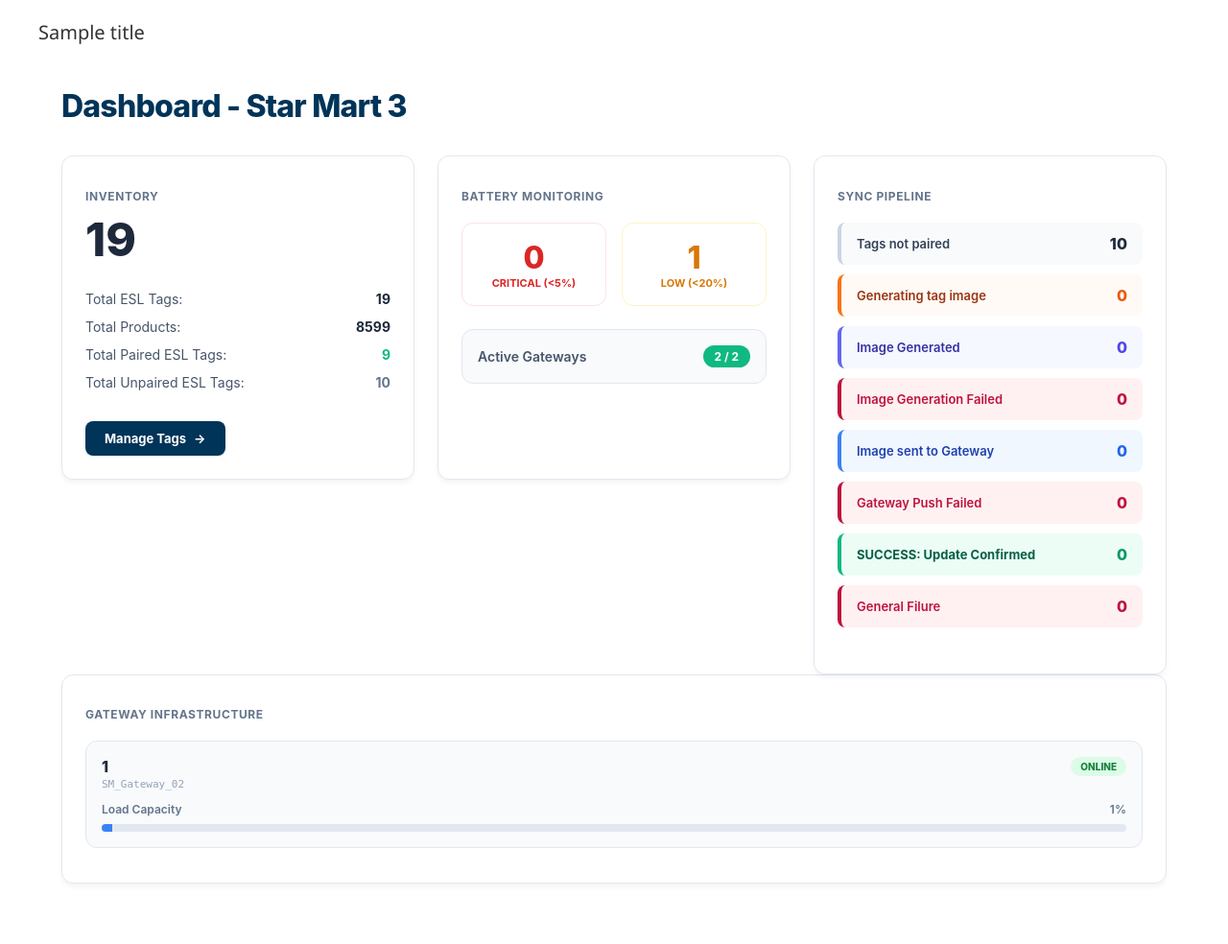
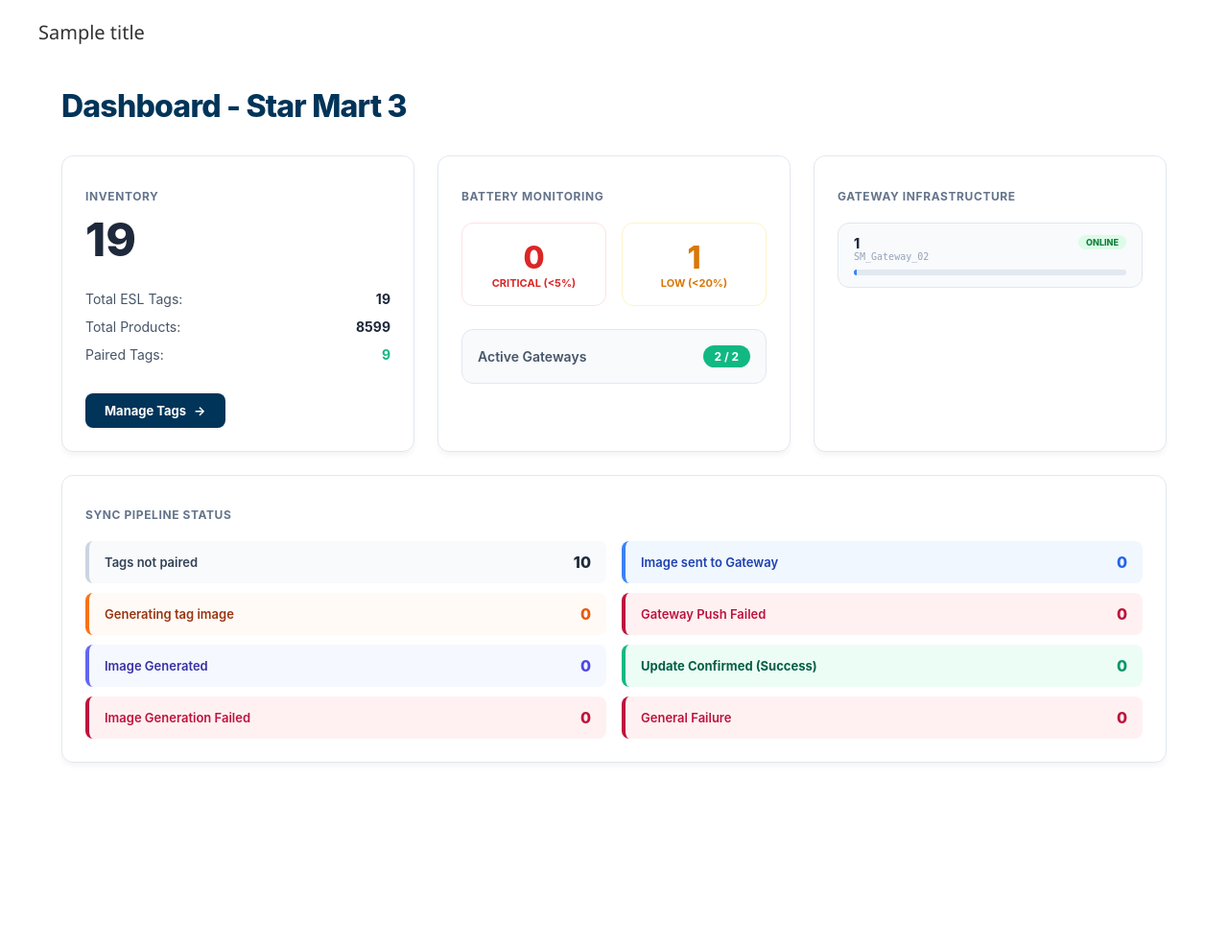
Before and after one commit to rkaredia/esl-cloud, a Django app: template templates/admin/dashboard.html in a window 1280 px wide. Shown: the part 111-1095 px from the top of the page at 96% size. After the commit the page ends 906 px from the top, so only its background shows below. Run offline with Django 5.2, Linux system fonts and the light colour scheme; the template is opened without the code that fills it: most values are stand-ins (such as "Sample title", 1, 10 or a date in 2020); parts of the project's set-up code (start-up, migrations or seed data) failed here and were passed over.

Commit message:
Added dashboard2

```diff
--- a/templates/admin/dashboard.html
+++ b/templates/admin/dashboard.html
@@ -7,7 +7,8 @@
         Dashboard - {{ request.active_store.name|default:"Star Mart 3" }}
     </h1>
 
-    <div class="dashboard-grid" style="display: grid; grid-template-columns: repeat(auto-fit, minmax(320px, 1fr)); gap: 24px;">
+    <!-- TOP ROW: THREE BOXES -->
+    <div class="dashboard-grid-top" style="display: grid; grid-template-columns: repeat(3, 1fr); gap: 24px; margin-bottom: 24px;">
 
         <!-- CARD 1: INVENTORY -->
         <div class="stat-card" style="background: white; padding: 24px; border-radius: 12px; border: 1px solid #e2e8f0; box-shadow: 0 4px 6px -1px rgba(0, 0, 0, 0.05);">
@@ -24,17 +25,13 @@
                     <strong style="color: #1e293b;">{{ product_count|default:8599 }}</strong>
                 </div>
                 <div style="display: flex; justify-content: space-between;">
-                    <span>Total Paired ESL Tags:</span>
+                    <span>Paired Tags:</span>
                     <strong style="color: #10b981;">{{ tags_with_products|default:9 }}</strong>
-                </div>
-                <div style="display: flex; justify-content: space-between;">
-                    <span>Total Unpaired ESL Tags:</span>
-                    <strong style="color: #64748b;">{{ sync_stats.idle|default:10 }}</strong>
                 </div>
             </div>
 
             <div style="margin-top: 32px;">
-                <a href="/admin/core/esltag/" style="font-weight: 700; font-size: 13px; color: white; text-decoration: none; display: inline-flex; align-items: center; background: #003459; padding: 10px 20px; border-radius: 8px; transition: background 0.2s;">
+                <a href="/admin/core/esltag/" style="font-weight: 700; font-size: 13px; color: white; text-decoration: none; display: inline-flex; align-items: center; background: #003459; padding: 10px 20px; border-radius: 8px;">
                     Manage Tags <span style="margin-left: 8px;">→</span>
                 </a>
             </div>
@@ -63,12 +60,33 @@
             </div>
         </div>
 
-        <!-- CARD 3: SYNC PIPELINE -->
-        <div class="stat-card" style="grid-row: span 2; background: white; padding: 24px; border-radius: 12px; border: 1px solid #e2e8f0; box-shadow: 0 4px 6px -1px rgba(0, 0, 0, 0.05);">
-            <h3 style="font-size: 12px; font-weight: 700; text-transform: uppercase; letter-spacing: 0.05em; color: #64748b; margin-bottom: 20px;">Sync Pipeline</h3>
+        <!-- CARD 3: GATEWAY INFRASTRUCTURE -->
+        <div class="stat-card" style="background: white; padding: 24px; border-radius: 12px; border: 1px solid #e2e8f0; box-shadow: 0 4px 6px -1px rgba(0, 0, 0, 0.05);">
+            <h3 style="font-size: 12px; font-weight: 700; text-transform: uppercase; letter-spacing: 0.05em; color: #64748b; margin-bottom: 20px;">Gateway Infrastructure</h3>
+            {% for gw in gateway_loads|slice:":2" %}
+            <div style="background: #f8fafc; padding: 12px 16px; border-radius: 12px; border: 1px solid #e2e8f0; margin-bottom: 12px;">
+                <div style="display:flex; justify-content: space-between; align-items: start; margin-bottom: 8px;">
+                    <div>
+                        <div style="font-size: 14px; font-weight: 800; color: #1e293b;">{{ gw.estation_id|default:"GW01" }}</div>
+                        <div style="font-size: 10px; color: #94a3b8; font-family: monospace;">{{ gw.gateway_mac|default:"SM_Gateway_02" }}</div>
+                    </div>
+                    <span style="font-size: 9px; padding: 2px 8px; border-radius: 20px; background: #dcfce7; color: #15803d; font-weight: 800;">ONLINE</span>
+                </div>
+                <div style="height: 6px; background: #e2e8f0; border-radius: 4px; overflow: hidden;">
+                    <div style="width: {{ gw.load_percent|default:5 }}%; background: #3b82f6; height: 100%;"></div>
+                </div>
+            </div>
+            {% endfor %}
+        </div>
+    </div>
 
-            <div style="display: flex; flex-direction: column; gap: 10px; margin-bottom: 24px;">
-                <!-- Pipeline Items -->
+    <!-- BOTTOM ROW: SYNC PIPELINE (2 COLUMN SPLIT) -->
+    <div class="stat-card" style="background: white; padding: 24px; border-radius: 12px; border: 1px solid #e2e8f0; box-shadow: 0 4px 6px -1px rgba(0, 0, 0, 0.05);">
+        <h3 style="font-size: 12px; font-weight: 700; text-transform: uppercase; letter-spacing: 0.05em; color: #64748b; margin-bottom: 20px;">Sync Pipeline Status</h3>
+
+        <div style="display: grid; grid-template-columns: 1fr 1fr; gap: 16px;">
+            <!-- Column 1 -->
+            <div style="display: flex; flex-direction: column; gap: 10px;">
                 <div style="display: flex; justify-content: space-between; align-items: center; padding: 12px 16px; background: #f8fafc; border-radius: 8px; border-left: 4px solid #cbd5e1;">
                     <span style="font-size: 13px; font-weight: 600; color: #334155;">Tags not paired</span>
                     <span style="font-weight: 800; color: #1e293b; font-size: 16px;">{{ sync_stats.idle|default:10 }}</span>
@@ -81,12 +99,14 @@
                     <span style="font-size: 13px; font-weight: 600; color: #3730a3;">Image Generated</span>
                     <span style="font-weight: 800; color: #4f46e5; font-size: 16px;">{{ sync_stats.ready|default:0 }}</span>
                 </div>
-
                 <div style="display: flex; justify-content: space-between; align-items: center; padding: 12px 16px; background: #fff1f2; border-radius: 8px; border-left: 4px solid #be123c;">
                     <span style="font-size: 13px; font-weight: 600; color: #be123c;">Image Generation Failed</span>
                     <span style="font-weight: 800; color: #be123c; font-size: 16px;">{{ sync_stats.gen_failed|default:0 }}</span>
                 </div>
+            </div>
 
+            <!-- Column 2 -->
+            <div style="display: flex; flex-direction: column; gap: 10px;">
                 <div style="display: flex; justify-content: space-between; align-items: center; padding: 12px 16px; background: #f0f7ff; border-radius: 8px; border-left: 4px solid #3b82f6;">
                     <span style="font-size: 13px; font-weight: 600; color: #1e40af;">Image sent to Gateway</span>
                     <span style="font-weight: 800; color: #2563eb; font-size: 16px;">{{ sync_stats.pushed|default:0 }}</span>
@@ -96,43 +116,15 @@
                     <span style="font-weight: 800; color: #be123c; font-size: 16px;">{{ sync_stats.push_failed|default:0 }}</span>
                 </div>
                 <div style="display: flex; justify-content: space-between; align-items: center; padding: 12px 16px; background: #ecfdf5; border-radius: 8px; border-left: 4px solid #10b981;">
-                    <span style="font-size: 13px; font-weight: 700; color: #065f46;">SUCCESS: Update Confirmed</span>
+                    <span style="font-size: 13px; font-weight: 700; color: #065f46;">Update Confirmed (Success)</span>
                     <span style="font-weight: 800; color: #059669; font-size: 16px;">{{ sync_stats.success|default:0 }}</span>
                 </div>
                 <div style="display: flex; justify-content: space-between; align-items: center; padding: 12px 16px; background: #fff1f2; border-radius: 8px; border-left: 4px solid #be123c;">
-                    <span style="font-size: 13px; font-weight: 600; color: #be123c;">General Filure</span>
+                    <span style="font-size: 13px; font-weight: 600; color: #be123c;">General Failure</span>
                     <span style="font-weight: 800; color: #be123c; font-size: 16px;">{{ sync_stats.failed|default:0 }}</span>
                 </div>
             </div>
-
-            </div>
         </div>
-
-        <!-- CARD 4: INFRASTRUCTURE -->
-        <div class="stat-card" style="background: white; padding: 24px; border-radius: 12px; border: 1px solid #e2e8f0; box-shadow: 0 4px 6px -1px rgba(0, 0, 0, 0.05);">
-            <h3 style="font-size: 12px; font-weight: 700; text-transform: uppercase; letter-spacing: 0.05em; color: #64748b; margin-bottom: 20px;">Gateway Infrastructure</h3>
-            {% for gw in gateway_loads|slice:":2" %}
-            <div style="background: #f8fafc; padding: 16px; border-radius: 12px; border: 1px solid #e2e8f0; margin-bottom: 12px;">
-                <div style="display:flex; justify-content: space-between; align-items: start; margin-bottom: 12px;">
-                    <div>
-                        <div style="font-size: 16px; font-weight: 800; color: #1e293b; margin-bottom: 2px;">{{ gw.estation_id|default:"GW01" }}</div>
-                        <div style="font-size: 11px; color: #94a3b8; font-family: monospace;">{{ gw.gateway_mac|default:"SM_Gateway_02" }}</div>
-                    </div>
-                    <span style="font-size: 10px; padding: 4px 10px; border-radius: 20px; background: #dcfce7; color: #15803d; font-weight: 800; text-transform: uppercase;">
-                        ONLINE
-                    </span>
-                </div>
-                <div style="display: flex; justify-content: space-between; font-size: 12px; margin-bottom: 8px; color: #64748b; font-weight: 600;">
-                    <span>Load Capacity</span>
-                    <span>{{ gw.load_percent|default:0 }}%</span>
-                </div>
-                <div style="height: 8px; background: #e2e8f0; border-radius: 4px; overflow: hidden;">
-                    <div style="width: {{ gw.load_percent|default:5 }}%; background: #3b82f6; height: 100%;"></div>
-                </div>
-            </div>
-            {% endfor %}
-        </div>
-
     </div>
 </div>
 {% endblock %}
```
